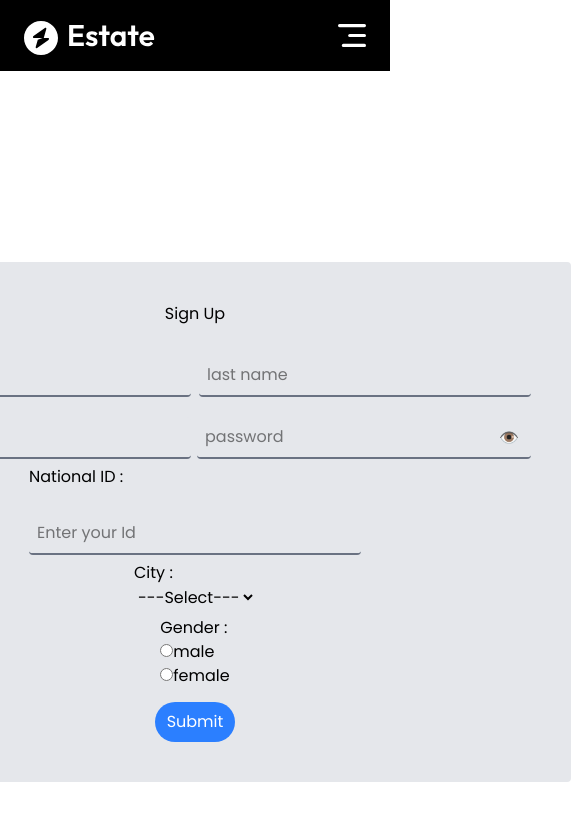
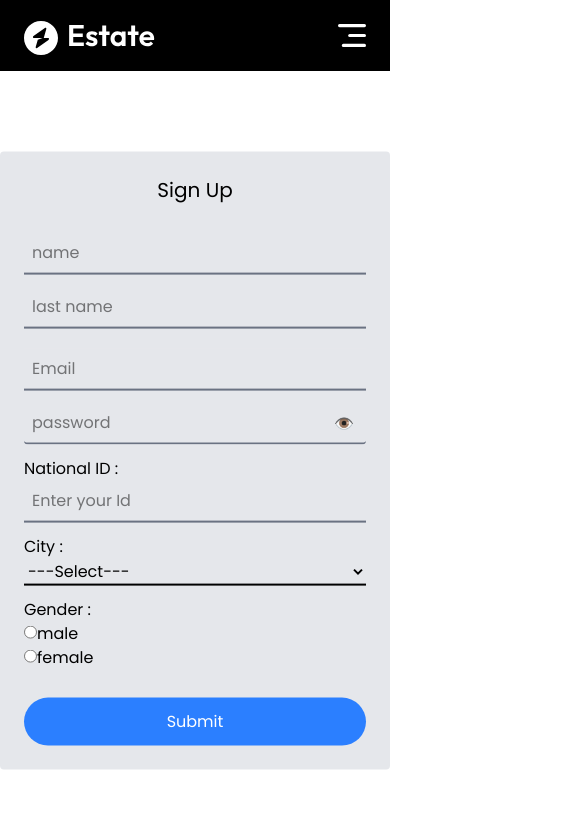
Before and after one commit to la3t0Masoud/Real-state, a React (Vite) app in the folder real-state/: page /SignUp in a window 390 px wide. Shown: the top 820 px of the page, 571 px wide, since content can reach past the window. Built offline with nearby package versions, Linux system fonts and the light colour scheme.

Commit message:
responsive sign up

```diff
--- a/real-state/src/components/Signup.jsx
+++ b/real-state/src/components/Signup.jsx
@@ -1,5 +1,5 @@
-import React, { useState } from 'react'
-import Navbar from './Navbar'
+import React, { useState } from 'react';
+import Navbar from './Navbar';
 
 const Signup = () => {
   const [selected, setSelected] = useState("");
@@ -8,7 +8,6 @@ const Signup = () => {
 
   const handleChange = (e) => {
     const val = e.target.value;
-
     if (/^\d*$/.test(val)) {
       setValue(val);
     }
@@ -18,41 +17,37 @@ const Signup = () => {
   return (
     <div>
       <Navbar />
-      <br /><br /><br /><br /><br /><br /><br /><br />
 
-      <form className=' flex flex-col justify-center items-center gap-1.5 absolute top-0.5 left-1/2 -translate-x-1/2 translate-y-1/2 bg-gray-200 rounded p-10'>
-        <div className='flex flex-col justify-center items-center'>
-            <h3 className='mb-5'>Sign Up</h3>
+      <form className='flex flex-col justify-center items-center gap-3 absolute top-1 mr-1 left-1/2 -translate-x-1/2 translate-y-1/5 bg-gray-200 rounded p-6 max-w-[500px] w-full mt-6 mb-6'>
+        <div className='flex flex-col justify-center items-center w-full'>
+          <h3 className='mb-5 text-xl'>Sign Up</h3>
           <hr />
           <div className='mt-2'>
-                <div className='mb-5 names flex items-center justify-center gap-2'>
-                    <input className='border-b-2 border-gray-500 border-t-0 border-l-0 border-r-0 rounded p-2 hover:border-gray-500' type="text" placeholder="name" />
-                    <input className='border-b-2 border-gray-500 border-t-0 border-l-0 border-r-0 rounded p-2 active:border-gray-500' type="text" placeholder="last name" />
+            <div className='mb-5 names flex flex-col items-center justify-center gap-3 w-full'>
+              <input className='border-b-2 border-gray-500 p-2 w-full' type="text" placeholder="name" />
+              <input className='border-b-2 border-gray-500 p-2 w-full' type="text" placeholder="last name" />
             </div>
-                <div className='email-&-password flex gap-1.5'>
-                    <input className='bg-gray-200 border-b-2 border-gray-500 border-t-0 border-l-0 border-r-0 rounded p-2 active:border-gray-500' type="email" placeholder="Email" />
-                    <div className='relative w-full max-w-sm'>
-                        <input className='w-full border-gray-500 p-2 pr-10 border-b-2 border-l-0 border-t-0 border-r-0 rounded focus:outline-none focus:ring-2' type={showPassword ? "text" : "password"} placeholder="password" />
+            <div className='email-&-password flex flex-col gap-3 w-full'>
+              <input className='bg-gray-200 border-b-2 border-gray-500 p-2 w-full' type="email" placeholder="Email" />
+              <div className='relative w-full'>
+                <input className='w-full border-gray-500 p-2 pr-10 border-b-2 rounded focus:outline-none' type={showPassword ? "text" : "password"} placeholder="password" />
                 <button
-                        className="absolute right-3 top-1/2 -translate-y-1/2 cursor-pointer select-none"
+                  className="absolute right-3 top-1/2 -translate-y-1/2"
                   type='button'
                   onClick={() => setShowPassword(!showPassword)}
                   aria-label={showPassword ? "Hide password" : "Show password"}
-                            ><p className='hider cursor-pointer bg-gray-200 rounded-4xl' >
+                >
                   {showPassword ? "🙈" : "👁️"}
-                            </p>
                 </button>
               </div>
             </div>
           </div>
-
         </div>
 
-        <div>
-            <h3 className='' >National ID :</h3>
-            <br />
+        <div className='w-full'>
+          <h3>National ID :</h3>
           <input
-            className='border-b-2 border-gray-500 border-t-0 border-l-0 border-r-0 rounded p-2 hover:border-gray-500'
+            className='border-b-2 border-gray-500 p-2 w-full'
             type="text"
             value={value}
             onChange={handleChange}
@@ -60,9 +55,9 @@ const Signup = () => {
           />
         </div>
 
-        <div>
+        <div className='md:w-1/2 w-full'>
           <h3>City :</h3>
-            <select id="sport" value={selected} onChange={handleChange}>
+          <select id="sport" value={selected} onChange={handleChange} className='w-full border-b-2'>
             <option value="">---Select---</option>
             <option value="Tehran">Tehran</option>
             <option value="Tabriz">Tabriz</option>
@@ -72,8 +67,8 @@ const Signup = () => {
           </select>
         </div>
 
-        <div className='items-center'>
-            <h3 className='items-start'>Gender :</h3>
+        <div className='w-full'>
+          <h3>Gender :</h3>
           <label>
             <input
               type="radio"
@@ -96,8 +91,8 @@ const Signup = () => {
             female
           </label>
         </div>
-              <input className='cursor-pointer bg-blue-500 px-3 py-2 mt-2 rounded-3xl text-white' type="submit" id='submit' />
 
+        <input className='cursor-pointer bg-blue-500 px-6 py-3 mt-4 rounded-3xl text-white w-full' type="submit" id='submit' />
       </form>
     </div>
   );
```
Lines whose indentation alone changed are shown as unchanged.
